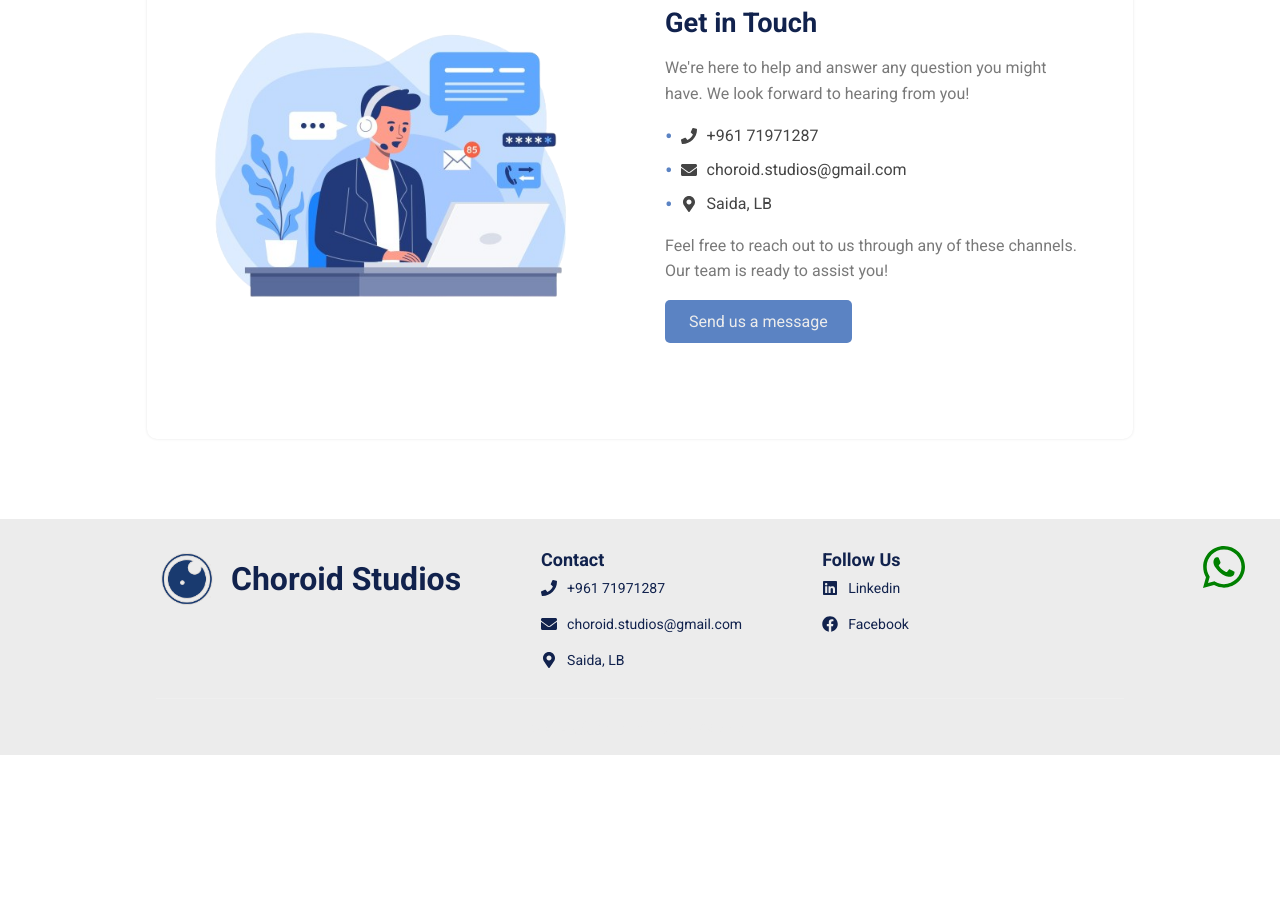
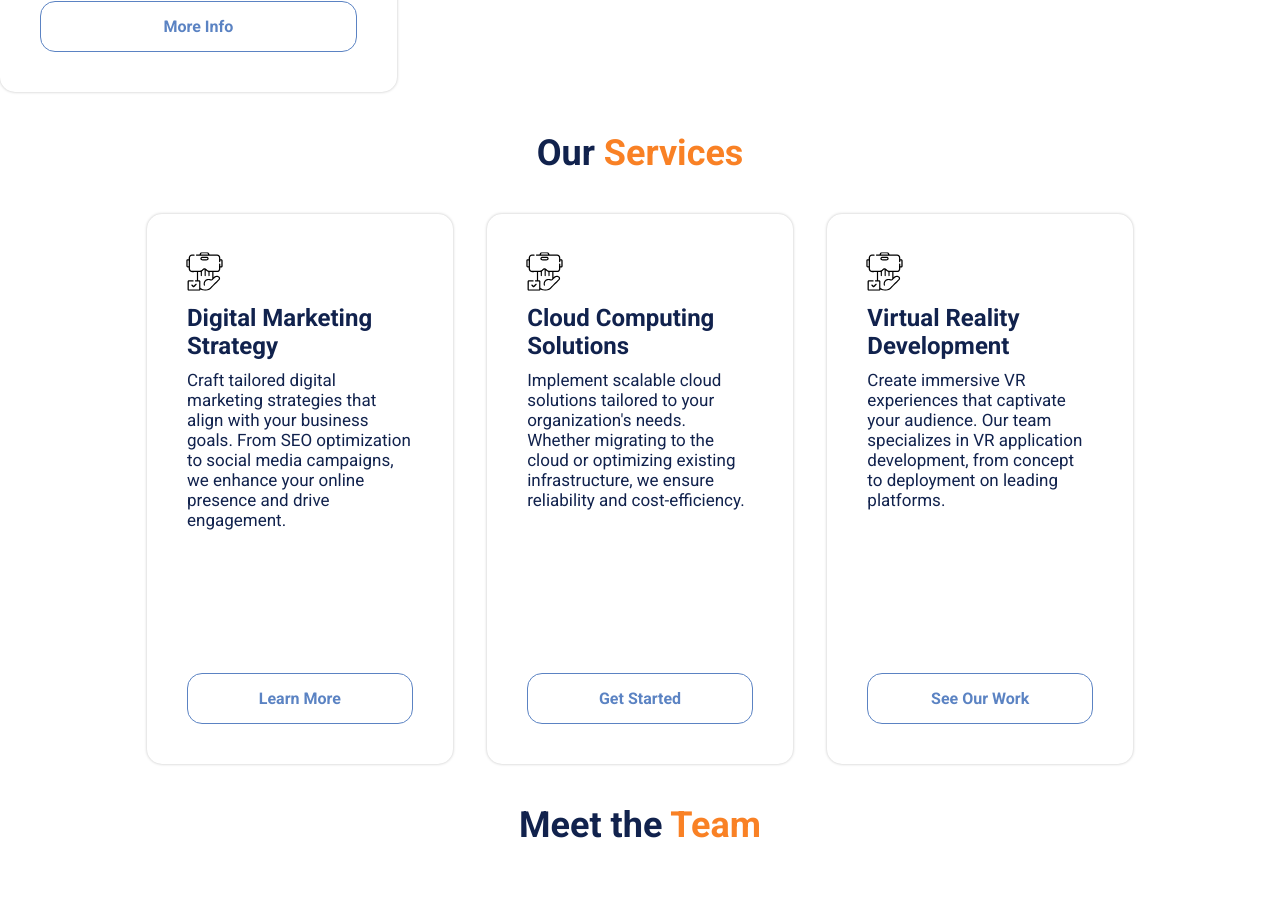
Before and after one commit to rabeeqiblawi/portfolio-nextjs, a Next.js app: page / in a window 1280 px wide. Shown: the part 3140-4039 px from the top of the page. Before the commit the page ends 3895 px from the top, so only its background shows below. Built offline with nearby package versions, Linux system fonts and the light colour scheme.

Commit message:
Services Section Component

```diff
--- a/src/app/Home.module.css
+++ b/src/app/Home.module.css
@@ -26,13 +26,13 @@
     left: 0;
 } */
 
-.cardContainer {
+/* .cardContainer {
     width: 1200px;
     display: flex;
     justify-content: center;
     flex-wrap: wrap;
     gap: 40px;
-}
+} */
 /*
 .teamContainer {
     display: flex;
@@ -88,13 +88,13 @@
         width: 986px;
     }
 
-    .cardContainer {
+    /* .cardContainer {
         width: 986px;
         display: flex;
         justify-content: space-between;
         flex-wrap: wrap;
         gap: 30px;
-    }
+    } */
 
     /* .teamContainer {
         width: 986px;
@@ -116,15 +116,15 @@
         overflow: hidden;
         transition: max-height 1s ease;
     }
-
+/*
     .cardContainer {
         width: 768px;
         display: flex;
         justify-content: center;
-        /* flex-direction: column; */
+        /* flex-direction: column; /
         flex-wrap: wrap;
         gap: 30px;
-    }
+    } */
 
     /* .teamContainer {
         /* display:grid;
@@ -138,12 +138,12 @@
         margin: 25px auto;
     } */
 }
-
+/*
 @media screen and (max-width: 842px) {
     .cardContainer {
         width: 640px;
     }
-}
+} */
 
 @media screen and (max-width: 768px) {
     /* .teamContainer {
@@ -157,9 +157,9 @@
         width: 100%;
     }
 
-    .cardContainer {
+    /* .cardContainer {
         width: 100%;
-    }
+    } */
 }
 /*
 @media screen and (max-width: 650px) {
--- a/src/app/page.js
+++ b/src/app/page.js
@@ -16,6 +16,7 @@ import Testimonial from '@/components/testimonial/Testimonial';
 import Clients from '@/components/customerReviews/Clients';
 import ClientProjects from '@/components/clientProjects/clientProjects';
 import TeamSection from '@/components/teamSection/TeamSection';
+import ServicesSection from '@/components/servicesSection/servicesSection';
 
 export default function Home() {
   const [filteredProjects, setFilteredProjects] = useState(websiteInformation.content.projects.data.filter(project => (project.visibleHome && !project.isHidden)));
@@ -30,7 +31,6 @@ export default function Home() {
   const filteredSolutions = websiteInformation.content.solutions.data.filter(project => project.visibleHome && !project.isHidden);
   const solutionsSectionShow = !websiteInformation.content.solutions.isHidden;
   const filteredServices = websiteInformation.content.services.data.filter(service => service.visibleHome && !service.isHidden);
-  const servicesSectionShow = !websiteInformation.content.services.isHidden;
   const filteredTeam = websiteInformation.content.team.members.filter(project => project.visibleHome && !project.isHidden);
 
   const handleCardHeightChange = (height) => {
@@ -150,31 +150,13 @@ export default function Home() {
           </>
         )}
 
-        {servicesSectionShow && (
-          <>
-            <h2 id='services' className={styles.headers}>
-                {websiteInformation.content.services.mainTitle.split(' ').map((word, index) => (
-                    <React.Fragment key={index}>
-                        {websiteInformation.content.services.mainTitleHighlightedWord.includes(word) ?
-                            <span>{word}</span>
-                            : ` ${word} `
-                        }
-                    </React.Fragment>
-                ))}
-            </h2>
-            <div className={styles.cardContainer}>
-              {filteredServices.map(service => (
-                <InfoCard
-                  key={service.title}
-                  icon={service.icon}
-                  title={service.title}
-                  description={service.description}
-                  actionText={service.actionText}
-                />
-              ))}
-            </div>
-          </>
-        )}
+        <ServicesSection
+          isHidden={websiteInformation.content.services.isHidden}
+          headerTitle={websiteInformation.content.services.mainTitle}
+          headerHighlightedWord={websiteInformation.content.services.mainTitleHighlightedWord}
+          headerID='services'
+          filteredServices={filteredServices}
+        />
 
         <TeamSection
             isHidden={websiteInformation.content.team.isHidden}
--- /dev/null
+++ b/src/components/servicesSection/servicesSection.jsx
@@ -0,0 +1,31 @@
+
+import React from 'react';
+import styles from './servicesSection.module.scss';
+import SectionHeader from '../sectionHeader/sectionHeader';
+import InfoCard from '../cards/InfoCard';
+
+const ServicesSection = ({isHidden, headerTitle, headerHighlightedWord, headerID, filteredServices}) => {
+    return (
+        isHidden? null:
+        <>
+            <SectionHeader
+                headerTitle={headerTitle}
+                headerHighlightedWord={headerHighlightedWord}
+                headerID={headerID}
+            />
+            <div className={styles.cardContainer}>
+                {filteredServices.map(service => (
+                    <InfoCard
+                        key={service.title}
+                        icon={service.icon}
+                        title={service.title}
+                        description={service.description}
+                        actionText={service.actionText}
+                    />
+                ))}
+            </div>
+        </>
+    );
+};
+
+export default ServicesSection;
--- /dev/null
+++ b/src/components/servicesSection/servicesSection.module.scss
@@ -0,0 +1,29 @@
+.cardContainer {
+    width: 1200px;
+    display: flex;
+    justify-content: center;
+    flex-wrap: wrap;
+    gap: 40px;
+
+    @media screen and (max-width: 1280px) {
+        width: 986px;
+        display: flex;
+        justify-content: space-between;
+        flex-wrap: wrap;
+        gap: 30px;
+    }
+    @media screen and (max-width: 1024px) {
+        width: 768px;
+        display: flex;
+        justify-content: center;
+        /* flex-direction: column; */
+        flex-wrap: wrap;
+        gap: 30px;
+    }
+    @media screen and (max-width: 842px) {
+        width: 640px;
+    }
+    @media screen and (max-width: 768px) {
+        width: 100%;
+    }
+}
--- a/src/config.js
+++ b/src/config.js
@@ -113,7 +113,7 @@ export const config = {
             ]
         },
         services: {
-            isHidden: true,
+            isHidden: false,
             mainTitle: "Our Services",
             mainTitleHighlightedWord: "Services",
             data: [
```
